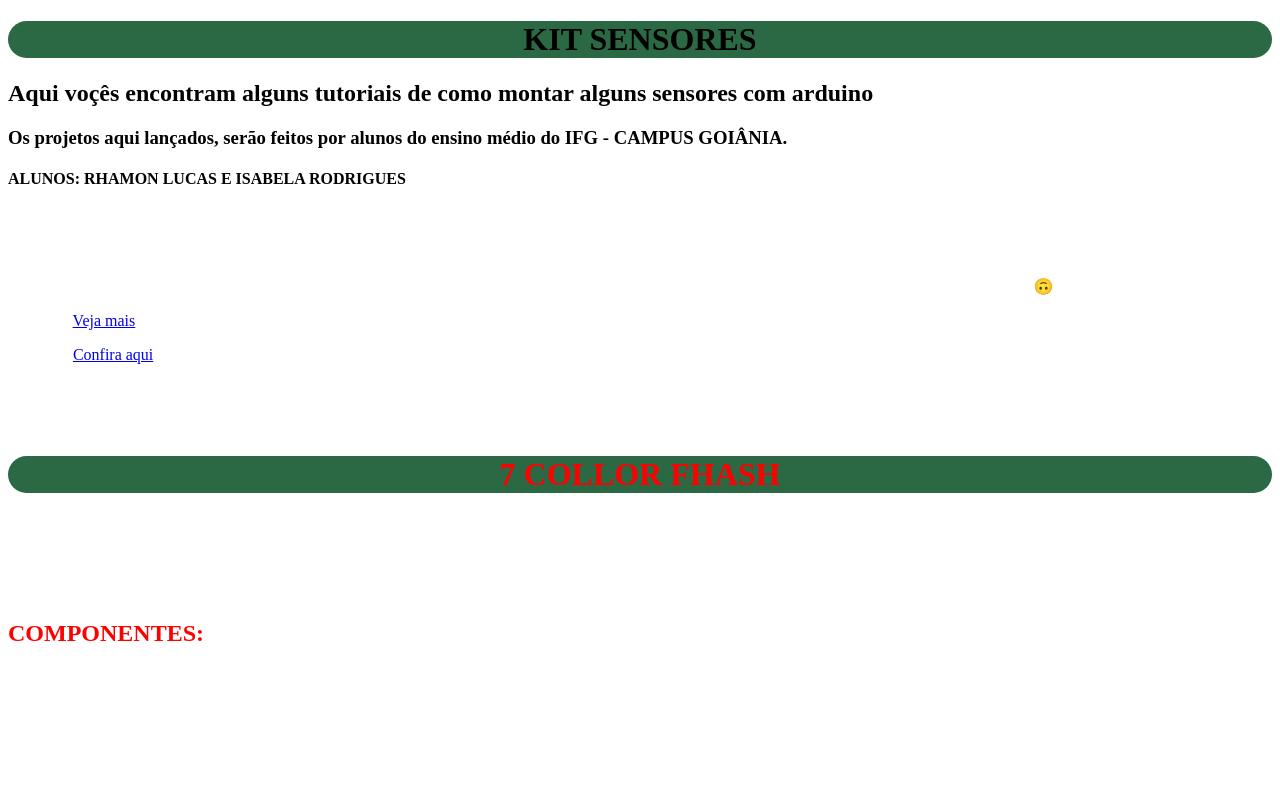
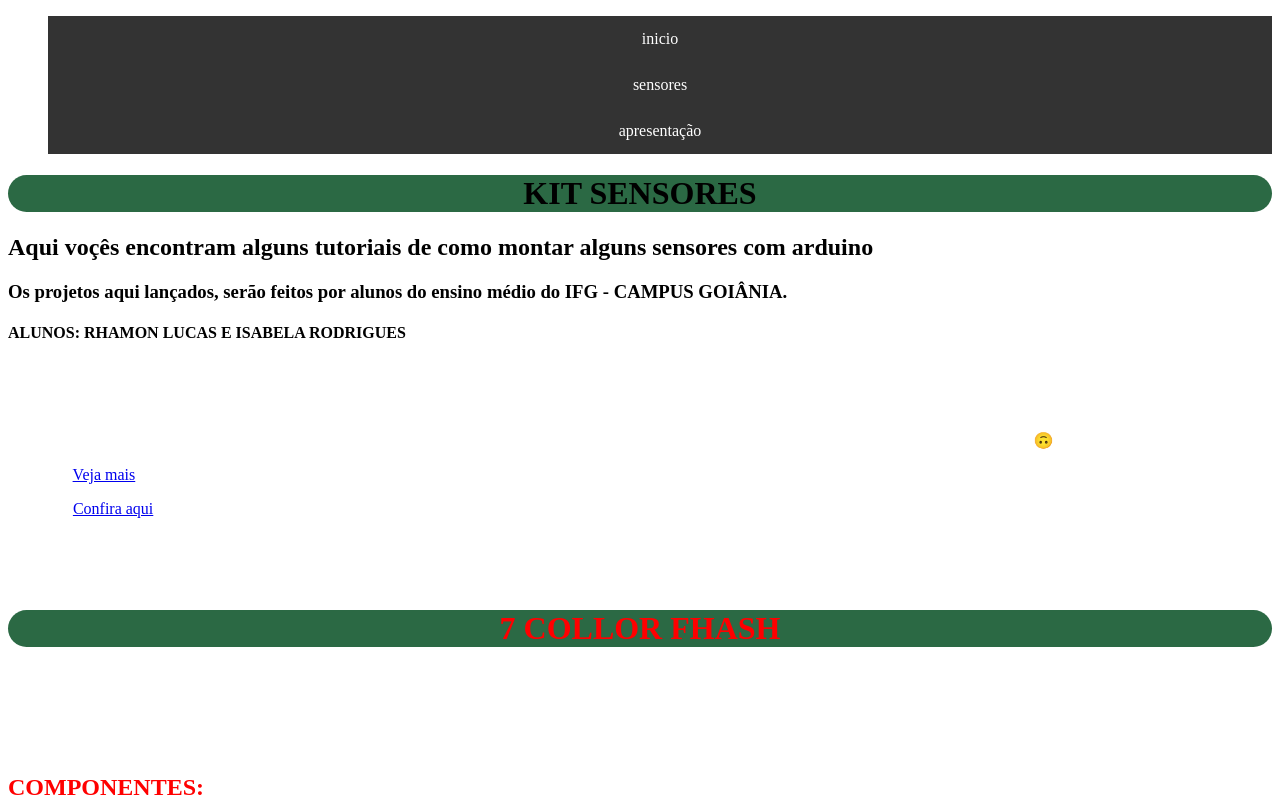
Before and after one commit to kitsensores/Kit37-Sensores, a plain HTML site: page index.html in a window 1280 px wide. Shown: the top 812 px of the page. Drawn offline with Linux system fonts and the light colour scheme.

Commit message:
codigo arduino

```diff
--- a/index.html
+++ b/index.html
@@ -17,6 +17,12 @@
     <main></main>
     <footer></footer>
 
+    <ul class="menu">
+
+        <li class="menu"><a href="#inicio">inicio</a></li>
+        <li class="menu"><a href="#sensores">sensores</a></li>
+        <li class="menu"><a href="#apresentação">apresentação</a></li>
+    </ul>
 
 
     <h1> KIT SENSORES </h1>
@@ -100,7 +106,7 @@
 
 
 
-       <ul>
+       <ul class="lista">
             <li>1 Placa arduino (UNO);</li>
             <li>1 placa protoboard;</li>
             <li>2 cabos jumpers (macho-fêmea);</li>
--- a/style/style.css
+++ b/style/style.css
@@ -6,15 +6,13 @@ body {
     background-attachment: fixed;
 }
 
-
 p {
     color: white;
 }
 
 ul {
-    color: white;
+    color:white;
 }
-
 
 .square {
     width: 300px;
@@ -25,6 +23,7 @@ ul {
     font-size: 16px;
     background-size: 150px;
   }
+
 h1 {
     border: 100px;
     border-radius: 100px;
@@ -32,6 +31,30 @@ h1 {
     text-align: center;
     border-color: rgb(255, 255, 255);
 
+}
+
+ul .menu {
+    list-style-type: none;
+    margin: 0;
+    padding: 0;
+    overflow: hidden;
+    background-color: #333;
+  }
+
+li .menu {
+    float: left;
+}
+
+li a {
+    display: block;
+    color: white;
+    text-align: center;
+    padding: 14px 16px;
+    text-decoration: none;
+}
+
+li a:hover {
+    background-color: #111;
 }
 
 
```
